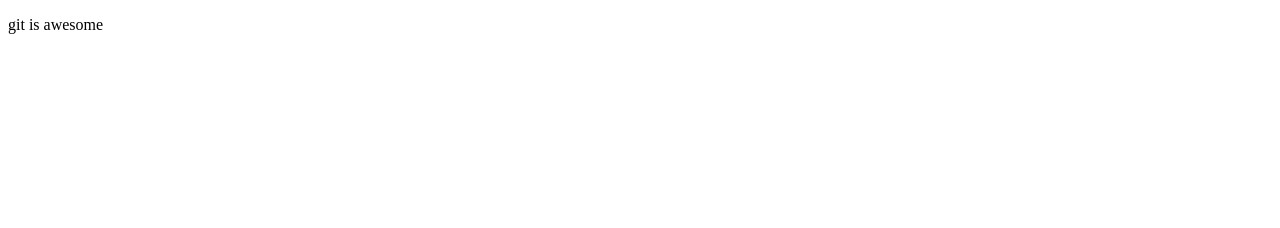
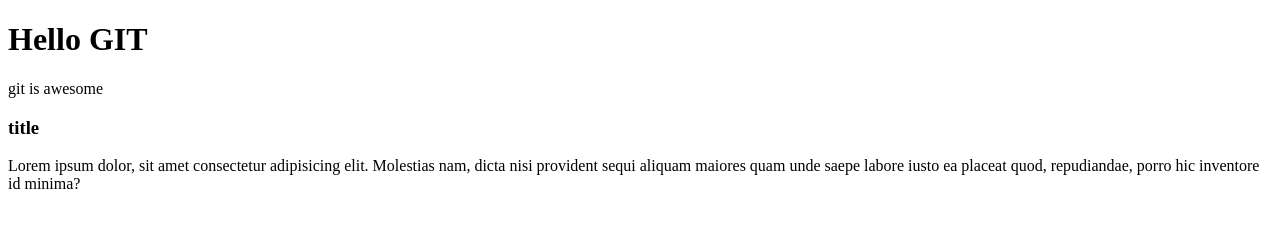
Before and after one commit to RandyMarsh1993/gittest, a plain HTML site: page index.html in a window 1280 px wide. Drawn offline with Linux system fonts and the light colour scheme.

Commit message:
new branch

```diff
--- a/index.html
+++ b/index.html
@@ -8,7 +8,10 @@
 </head>
 
 <body>
+    <h1>Hello GIT</h1>
     <p>git is awesome</p>
+    <h3>title</h3>
+    <p>Lorem ipsum dolor, sit amet consectetur adipisicing elit. Molestias nam, dicta nisi provident sequi aliquam maiores quam unde saepe labore iusto ea placeat quod, repudiandae, porro hic inventore id minima?</p>
 </body>
 
 </html>
```
